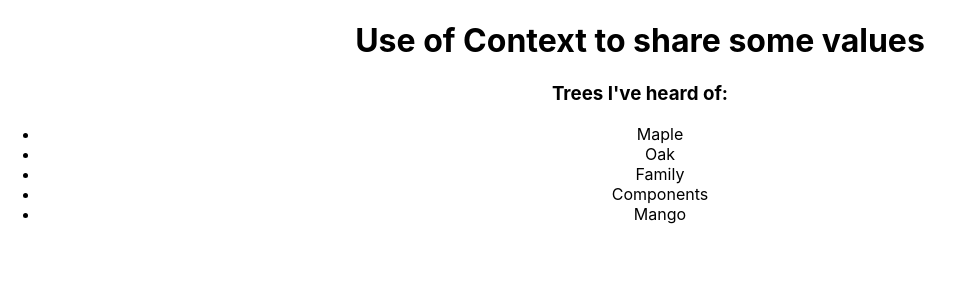
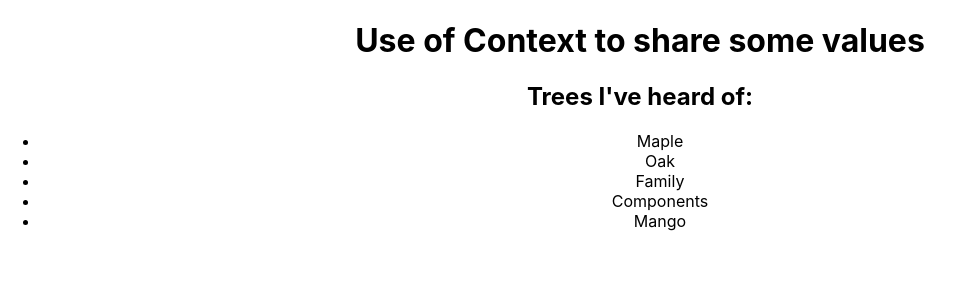
Before and after one commit to heladiofog/react-hooks-lin, a React (Create React App) app: page / in a window 1280 px wide. Shown: the top 300 px of the page, without its empty margins (0-964 px from the left). Built offline with nearby package versions, Linux system fonts and the light colour scheme.

Commit message:
Refactoring the use of the context with a custom hook.

```diff
--- a/src/App.js
+++ b/src/App.js
@@ -1,15 +1,15 @@
-import React, { useContext } from 'react';
+import React from 'react';
 import './App.css';
-import { TreesContext } from './';  // index file
+import { useTrees } from './';  // index file
 
 function App() {
-  // const treesContext = useContext(TreesContext);
-  const { trees } = useContext(TreesContext);
+  // Refactoring the sharing of the context by a custom hook
+  const { trees } = useTrees();
   // console.log(trees);
   return (
     <div className="App">
       <h1>Use of Context to share some values</h1>
-      <h3>Trees I've heard of:</h3>
+      <h2>Trees I've heard of:</h2>
       <ul>
         {trees.map(tree => (<li key={tree.id}>{tree.type}</li>))}
       </ul>
--- a/src/index.js
+++ b/src/index.js
@@ -1,12 +1,15 @@
-import React, { createContext } from 'react';
+import React, { createContext, useContext } from 'react';
 import ReactDOM from 'react-dom';
 import './index.css';
 import App from './App';
 import reportWebVitals from './reportWebVitals';
 
-// Share values to be available through the components tree
+// Sharing values to be available through the components tree
 // These values are passed down with react context
-export const TreesContext = createContext();
+// Refactoring the context use
+const TreesContext = createContext();
+// Trees custom hook with the tree context to reuse the functionality
+export const useTrees = () => useContext(TreesContext);
 
 // Trees example to be accessible to our entire app
 const trees = [
```
